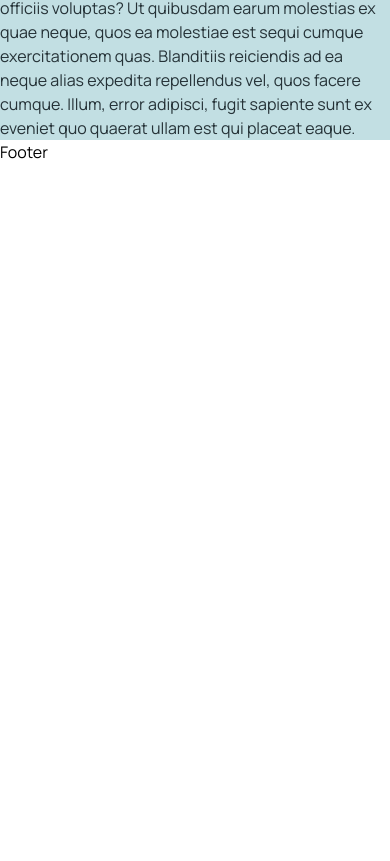
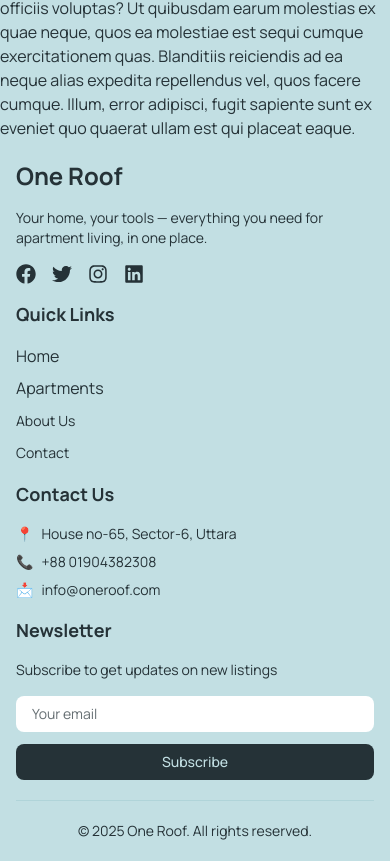
Before and after one commit to AbrarShazid/One-Roof-A12, a React (Vite) app: page / in a window 390 px wide. Shown: the part 3636-4497 px from the top of the page. Before the commit the page ends 3800 px from the top, so only its background shows below. Built offline with nearby package versions, Linux system fonts and the light colour scheme.

Commit message:
Add responsive footer with dark/light mode

```diff
--- a/src/Components/Footer.jsx
+++ b/src/Components/Footer.jsx
@@ -1,10 +1,100 @@
-import React from 'react';
+import React, { use } from 'react';
+import { FaFacebook, FaTwitter, FaInstagram, FaLinkedin } from 'react-icons/fa';
+import { ThemeContext } from '../provider/ThemeProvider';
+import { NavLink } from 'react-router';
 
 const Footer = () => {
+  const { isDark } = use(ThemeContext);
+
+  const navItemClass = ({ isActive }) =>{
+    isActive
+      ? `border-b-2 ${isDark ? 'border-[#C2DFE3]' : 'border-[#253237]'} font-semibold`
+      : "hover:opacity-80 transition-opacity";
+  }
+
   return (
-    <div>
-      <h1>Footer</h1>
-    </div>
+    <footer className={`w-full ${isDark ? 'bg-[#253237] text-[#C2DFE3]' : 'bg-[#C2DFE3] text-[#253237]'} transition-colors duration-300`}>
+      <div className="container mx-auto px-4 py-5">
+        <div className="grid grid-cols-1 md:grid-cols-4 gap-4 md:gap-8">
+          {/* Column 1 - About */}
+          <div className="space-y-4">
+            <h3 className="text-2xl font-bold">One Roof</h3>
+            <p className="text-sm">
+            Your home, your tools — everything you need for apartment living, in one place.
+            </p>
+            <div className="flex space-x-4">
+              <a href="https://www.facebook.com" target='_blank' aria-label="Facebook" className="hover:opacity-80 transition-opacity">
+                <FaFacebook className="w-5 h-5" />
+              </a>
+              <a href="https://www.x.com" target='_blank' aria-label="Twitter" className="hover:opacity-80 transition-opacity">
+                <FaTwitter className="w-5 h-5" />
+              </a>
+              <a href="https://www.instagram.com" target='_blank' aria-label="Instagram" className="hover:opacity-80 transition-opacity">
+                <FaInstagram className="w-5 h-5" />
+              </a>
+              <a href="https://www.linkedin.com" target='_blank' aria-label="LinkedIn" className="hover:opacity-80 transition-opacity">
+                <FaLinkedin className="w-5 h-5" />
+              </a>
+            </div>
+          </div>
+
+          {/* Column 2 - Quick Links */}
+          <div className="space-y-4">
+            <h3 className="text-lg font-bold">Quick Links</h3>
+            <ul className="space-y-2 flex flex-col">
+            <NavLink to="/" className={navItemClass}>Home</NavLink>
+            <NavLink to="/apartments" className={navItemClass}>Apartments</NavLink>
+              <li><a href="#" className="hover:opacity-80 transition-opacity text-sm">About Us</a></li>
+              <li><a href="#" className="hover:opacity-80 transition-opacity text-sm">Contact</a></li>
+            </ul>
+          </div>
+
+          {/* Column 3 - Contact */}
+          <div className="space-y-4">
+            <h3 className="text-lg font-bold">Contact Us</h3>
+            <ul className="space-y-2 text-sm">
+              <li className="flex items-start">
+                <span className="mr-2">📍</span>
+                <span>House no-65, Sector-6, Uttara</span>
+              </li>
+              <li className="flex items-center">
+                <span className="mr-2">📞</span>
+                <span>+88 01904382308</span>
+              </li>
+              <li className="flex items-center">
+                <span className="mr-2">📩</span>
+                <span>info@oneroof.com</span>
+              </li>
+            </ul>
+          </div>
+
+          {/* Column 4 - Newsletter */}
+          <div className="space-y-4">
+            <h3 className="text-lg font-bold">Newsletter</h3>
+            <p className="text-sm">Subscribe to get updates on new listings</p>
+            <form className="flex flex-col space-y-3">
+              <input
+                type="email"
+                placeholder="Your email"
+                className={`px-4 py-2 rounded-lg text-sm ${isDark ? 'bg-[#4d575c] placeholder-[#C2DFE3]/70' : 'bg-white placeholder-[#253237]/70'}`}
+              />
+              <button
+                type="submit"
+                className={`px-4 py-2 rounded-lg text-sm font-medium ${isDark ? 'bg-[#C2DFE3] text-[#253237] hover:bg-[#D4E7EA]' : 'bg-[#253237] text-[#C2DFE3] hover:bg-[#3A4A50]'} transition-colors`}
+              >
+                Subscribe
+              </button>
+            </form>
+          </div>
+        </div>
+
+        {/* Bottom Bar */}
+        <div className={`border-t ${isDark ? 'border-[#4d575c]' : 'border-[#B0D4D9]'} mt-5 pt-5 text-center text-sm`}>
+          <p>© {new Date().getFullYear()} One Roof. All rights reserved.</p>
+
+        </div>
+      </div>
+    </footer>
   );
 };
 
--- a/src/Components/Navbar.jsx
+++ b/src/Components/Navbar.jsx
@@ -12,10 +12,11 @@ const Navbar = () => {
   const [isLoggedIn, setIsLoggedIn] = useState(false);
   const [isMenuOpen, setIsMenuOpen] = useState(false);
 
-  const navItemClass = ({ isActive }) =>
+  const navItemClass = ({ isActive }) =>{
     isActive
       ? `border-b-2 ${isDark ? 'border-[#C2DFE3]' : 'border-[#253237]'} font-semibold`
       : "hover:opacity-80 transition-opacity";
+  }
 
   return (
     <div className={`w-full ${isDark ? 'bg-[#253237]/90 text-[#C2DFE3]' : 'bg-[#C2DFE3]/90 text-[#253237]'} sticky top-0 z-50 backdrop-blur-md shadow-sm`}>
@@ -77,7 +78,7 @@ const Navbar = () => {
                 layout
                 transition={{ type: 'spring', stiffness: 500, damping: 30 }}
                 className={`absolute w-5 h-5 rounded-full shadow-md flex items-center justify-center ${isDark ? 'bg-gray-900' : 'bg-white'}`}
-                style={{ left: isDark ? 'calc(100% - 1.25rem)' : '0.25rem' }}
+                style={{ left: isDark ? 'calc(100% - 1.5rem)' : '0.25rem' }}
               >
                 {isDark ? (
                   <FaMoon className="text-gray-300 text-xs" />
```
